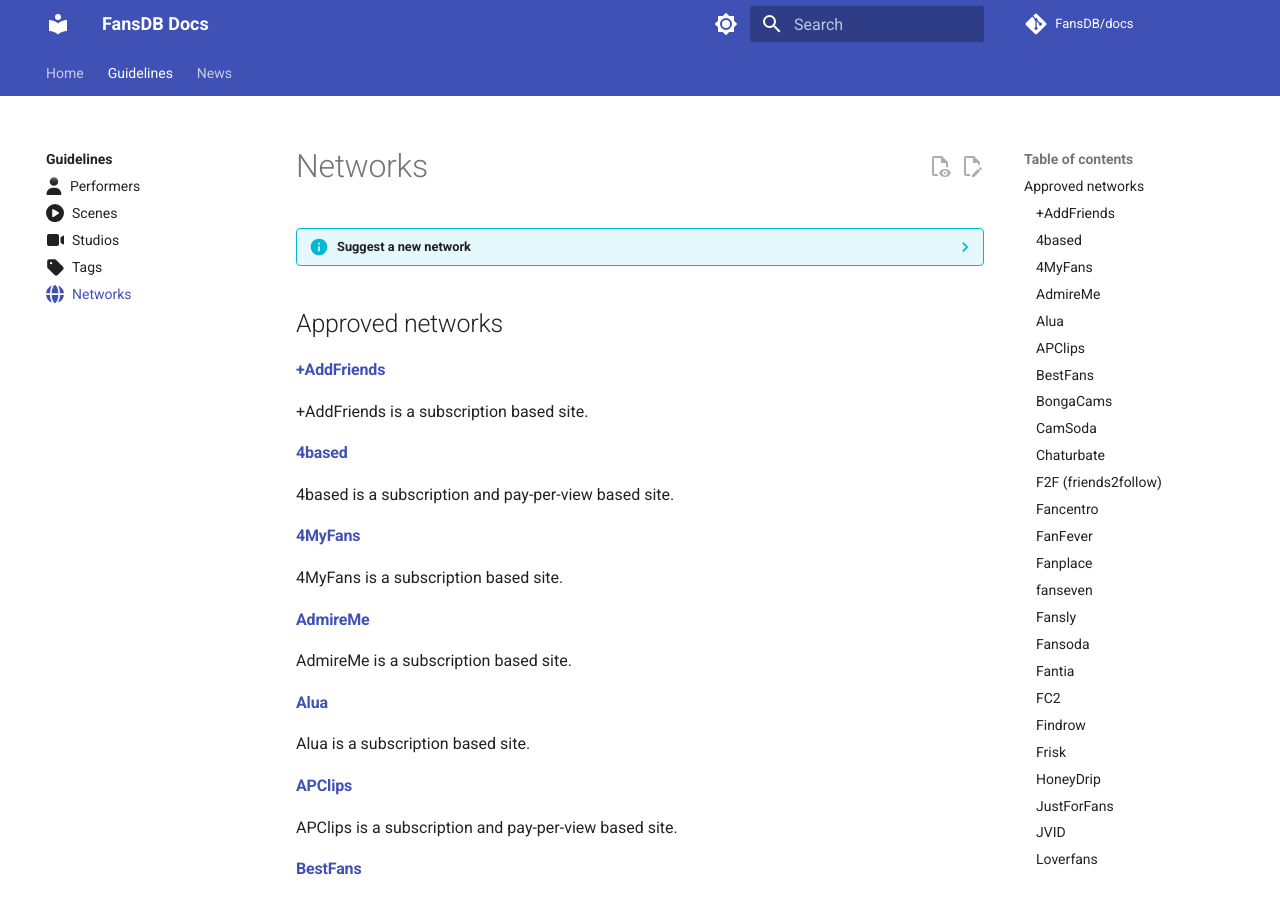
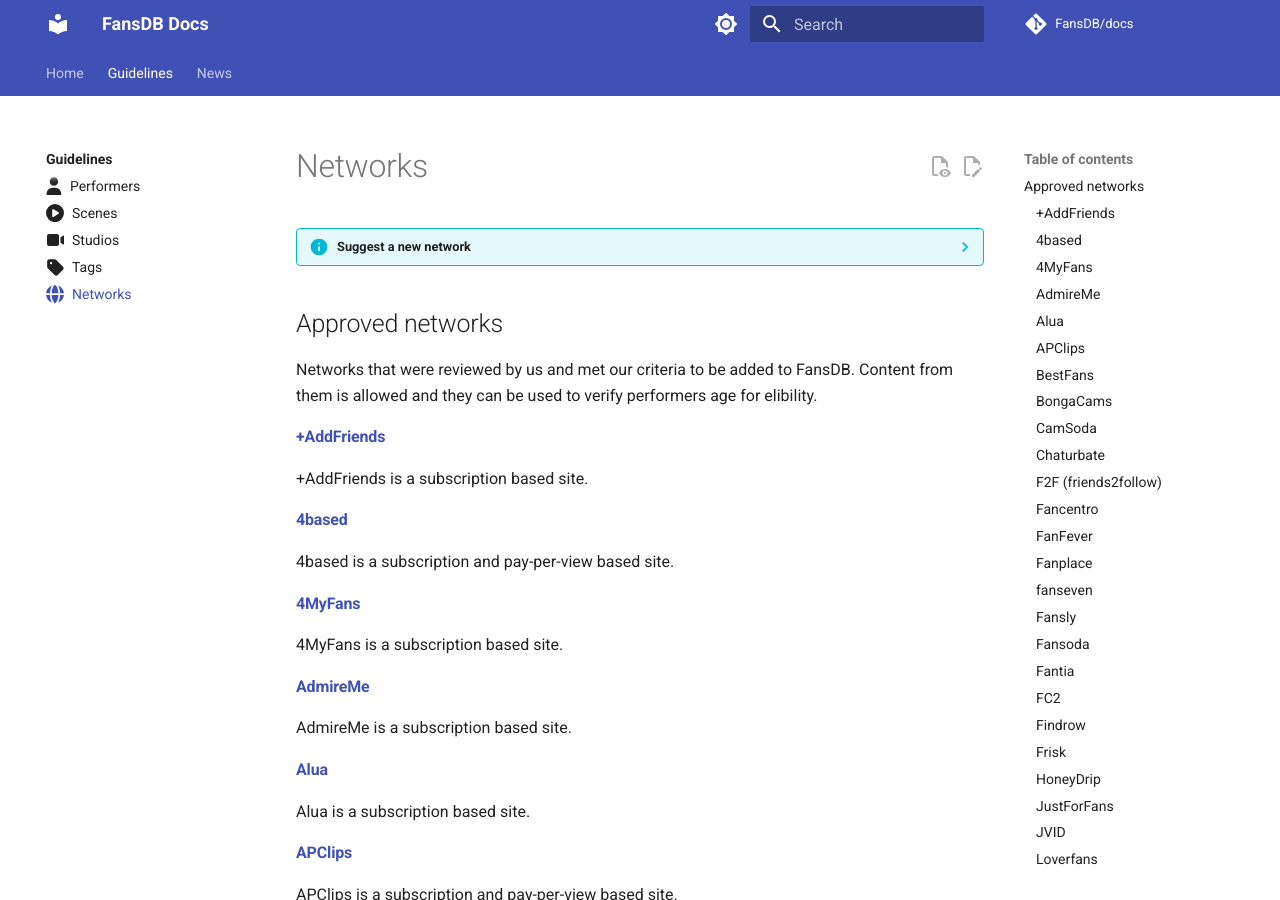
Before and after one commit to FansDB/docs, an MkDocs documentation site: the page built from docs/networks.md, in a window 1280 px wide and 900 px high. Built offline with MkDocs 1.6.1 and Material for MkDocs 9.7.7, drawn with Linux system fonts in a browser that asks for light colours; comment, search, counter and statistics services are not loaded; some of the changed text lies outside the part shown.

Commit message:
Clarfiy network details

```diff
--- a/docs/networks.md
+++ b/docs/networks.md
@@ -17,6 +17,8 @@
     You can suggest them [in this document](https://cryptpad.fr/sheet/#/2/sheet/edit/6DWaSIONfZN4Ty0S2+nEpT6q/){target=_blank} and we will review it.
 
 ## Approved networks
+
+Networks that were reviewed by us and met our criteria to be added to FansDB. Content from them is allowed and they can be used to verify performers age for elibility.
 
 #### [+AddFriends](https://addfriends.com/){target=_blank}
 
@@ -199,6 +201,8 @@
 
 ## Banned networks
 
+Networks that were reviewed by us and haven't met our criteria to be added to FansDB. Content from them is not allowed and they can't be used verify performers age for elibility.
+
 #### [Clips4Sale](https://www.clips4sale.com){target=_blank}
 
 Reason: Primarily focused on clips that don't have set performers and is often produced by the off camera producer.
```
